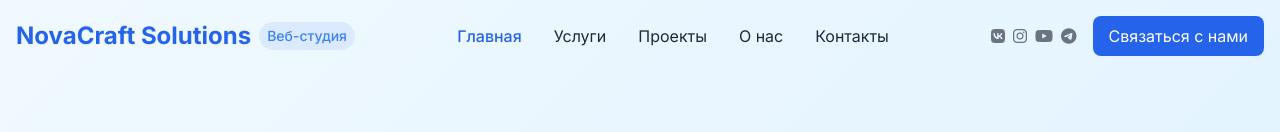
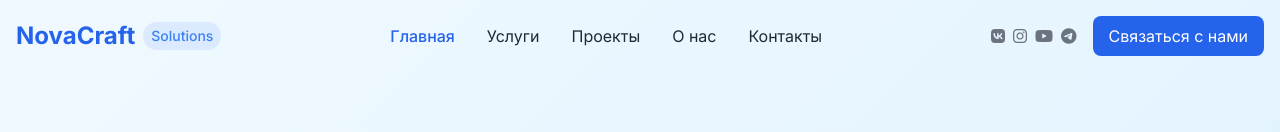
Before and after one commit to groznet/master95, a plain HTML site: page index.html in a window 1280 px wide. Shown: the top 132 px of the page. Drawn offline with nearby package versions, Linux system fonts and the light colour scheme.

Commit message:
Update index.html

```diff
--- a/index.html
+++ b/index.html
@@ -36,8 +36,8 @@
         <div class="container mx-auto px-4 py-4">
             <div class="flex justify-between items-center">
                 <a href="#" class="flex items-center space-x-2">
-                    <span class="text-2xl font-bold text-blue-600">NovaCraft Solutions</span>
-                    <span class="text-sm font-medium text-blue-500 bg-blue-100 px-2 py-1 rounded-full">Веб-студия</span>
+                    <span class="text-2xl font-bold text-blue-600">NovaCraft</span>
+                    <span class="text-sm font-medium text-blue-500 bg-blue-100 px-2 py-1 rounded-full">Solutions</span>
                 </a>
 
                 <!-- Desktop Navigation -->
```
